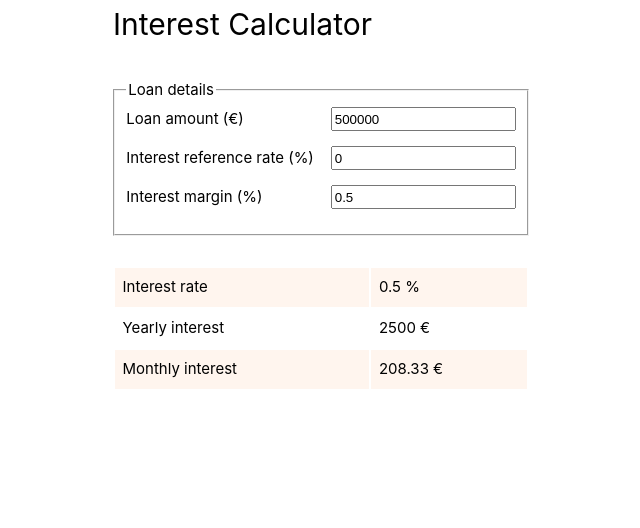
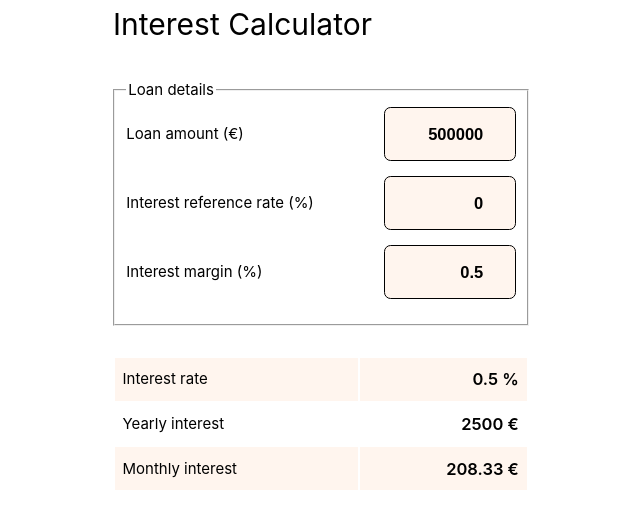
Before and after one commit to jtiala/interest-calculator, a Vue app: page / in a window 1280 px wide. Shown: the top 528 px of the page, without its empty margins (319-959 px from the left). Built offline with nearby package versions, Linux system fonts and the light colour scheme.

Commit message:
Move inputs to a component

```diff
--- a/src/components/InterestCalculator.vue
+++ b/src/components/InterestCalculator.vue
@@ -1,5 +1,6 @@
 <script setup lang="ts">
 import { ref, computed } from "vue";
+import NumberInput from "./NumberInput.vue";
 
 const loanAmount = ref(500000);
 const interestReferenceRate = ref(0);
@@ -22,18 +23,12 @@ const monthlyInterest = computed(
   <div class="root">
     <fieldset>
       <legend>Loan details</legend>
-      <label>
-        <span>Loan amount (€)</span>
-        <input type="number" v-model.number="loanAmount" />
-      </label>
-      <label>
-        <span>Interest reference rate (%)</span>
-        <input type="number" v-model.number="interestReferenceRate" />
-      </label>
-      <label>
-        <span>Interest margin (%)</span>
-        <input type="number" v-model.number="interestMargin" />
-      </label>
+      <NumberInput label="Loan amount (€)" v-model="loanAmount" />
+      <NumberInput
+        label="Interest reference rate (%)"
+        v-model="interestReferenceRate"
+      />
+      <NumberInput label="Interest margin (%)" v-model="interestMargin" />
     </fieldset>
     <table>
       <tbody>
@@ -60,11 +55,6 @@ const monthlyInterest = computed(
   flex-direction: column;
   gap: 2em;
 }
-label {
-  display: flex;
-  justify-content: space-between;
-  margin-bottom: 1em;
-}
 tr:nth-child(odd) {
   background-color: seashell;
 }
@@ -74,5 +64,8 @@ th {
 }
 td {
   padding: 0.5em;
+  font-size: 1.1em;
+  font-weight: 600;
+  text-align: right;
 }
 </style>
--- /dev/null
+++ b/src/components/NumberInput.vue
@@ -0,0 +1,40 @@
+<script setup lang="ts">
+defineProps<{
+  label: string;
+  modelValue: number;
+}>();
+
+const emit = defineEmits<{
+  (e: "update:modelValue", value: number): void;
+}>();
+
+function updateValue(event: Event) {
+  emit("update:modelValue", Number((event.target as HTMLInputElement).value));
+}
+</script>
+
+<template>
+  <label>
+    <span>{{ label }}</span>
+    <input type="number" :value="modelValue" @input="updateValue" />
+  </label>
+</template>
+
+<style scoped>
+label {
+  display: flex;
+  justify-content: space-between;
+  align-items: center;
+  margin-bottom: 1em;
+}
+input {
+  width: 8em;
+  padding: 1em;
+  border: 1px solid black;
+  border-radius: 0.4em;
+  background-color: seashell;
+  font-size: 1.1em;
+  font-weight: 600;
+  text-align: right;
+}
+</style>
--- /dev/null
+++ b/src/components/TextInput.vue
@@ -0,0 +1,38 @@
+<script setup lang="ts">
+defineProps<{
+  label: string;
+  modelValue: string;
+}>();
+
+const emit = defineEmits<{
+  (e: "update:modelValue", value: string): void;
+}>();
+
+function updateValue(event: Event) {
+  emit("update:modelValue", (event.target as HTMLInputElement).value);
+}
+</script>
+
+<template>
+  <label>
+    <span>{{ label }}</span>
+    <input type="text" :value="modelValue" @input="updateValue" />
+  </label>
+</template>
+
+<style scoped>
+label {
+  display: flex;
+  justify-content: space-between;
+  align-items: center;
+  margin-bottom: 1em;
+}
+input {
+  padding: 1em;
+  border: 1px solid black;
+  border-radius: 0.4em;
+  background-color: seashell;
+  font-size: 1.1em;
+  font-weight: 600;
+}
+</style>
```
